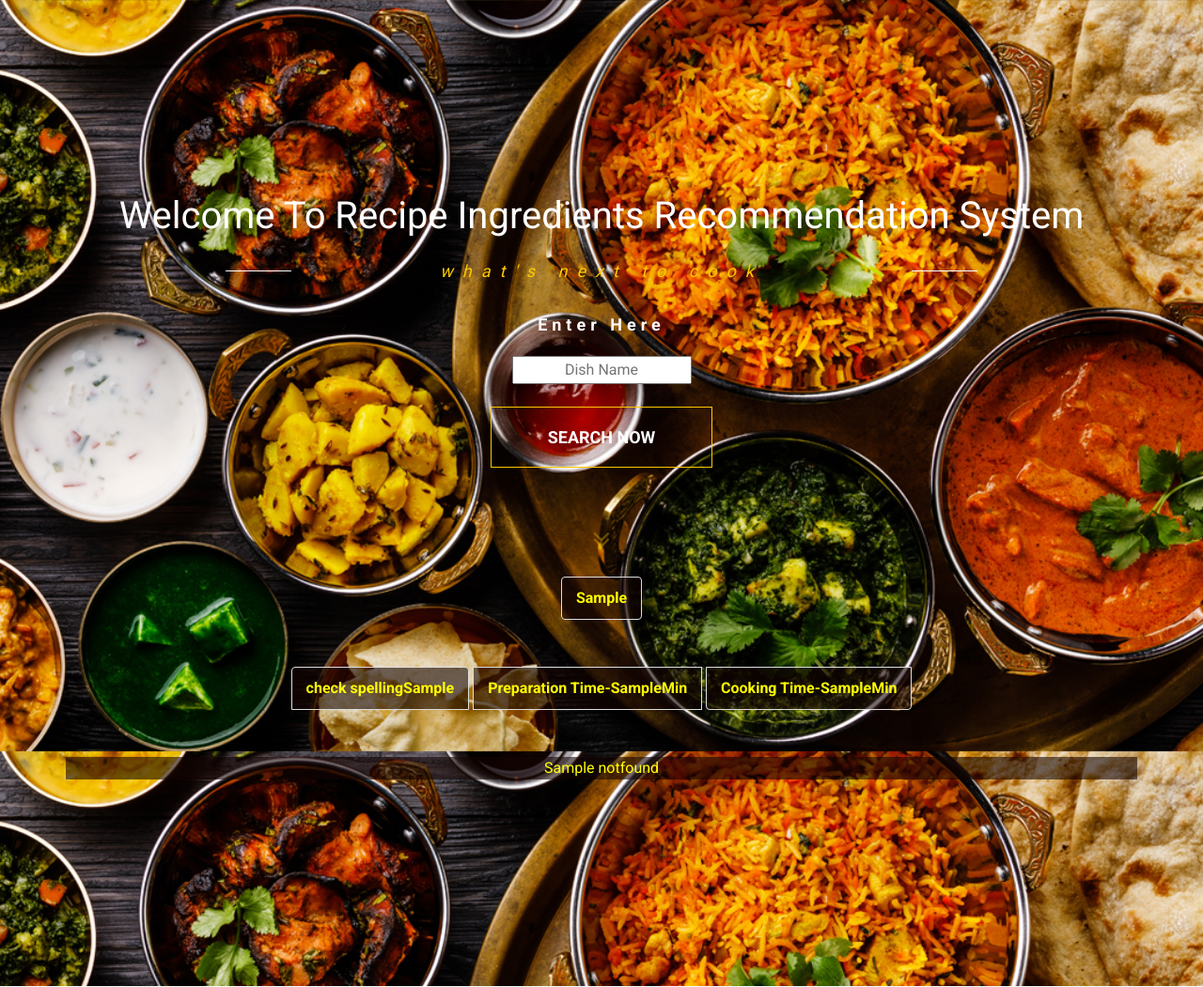
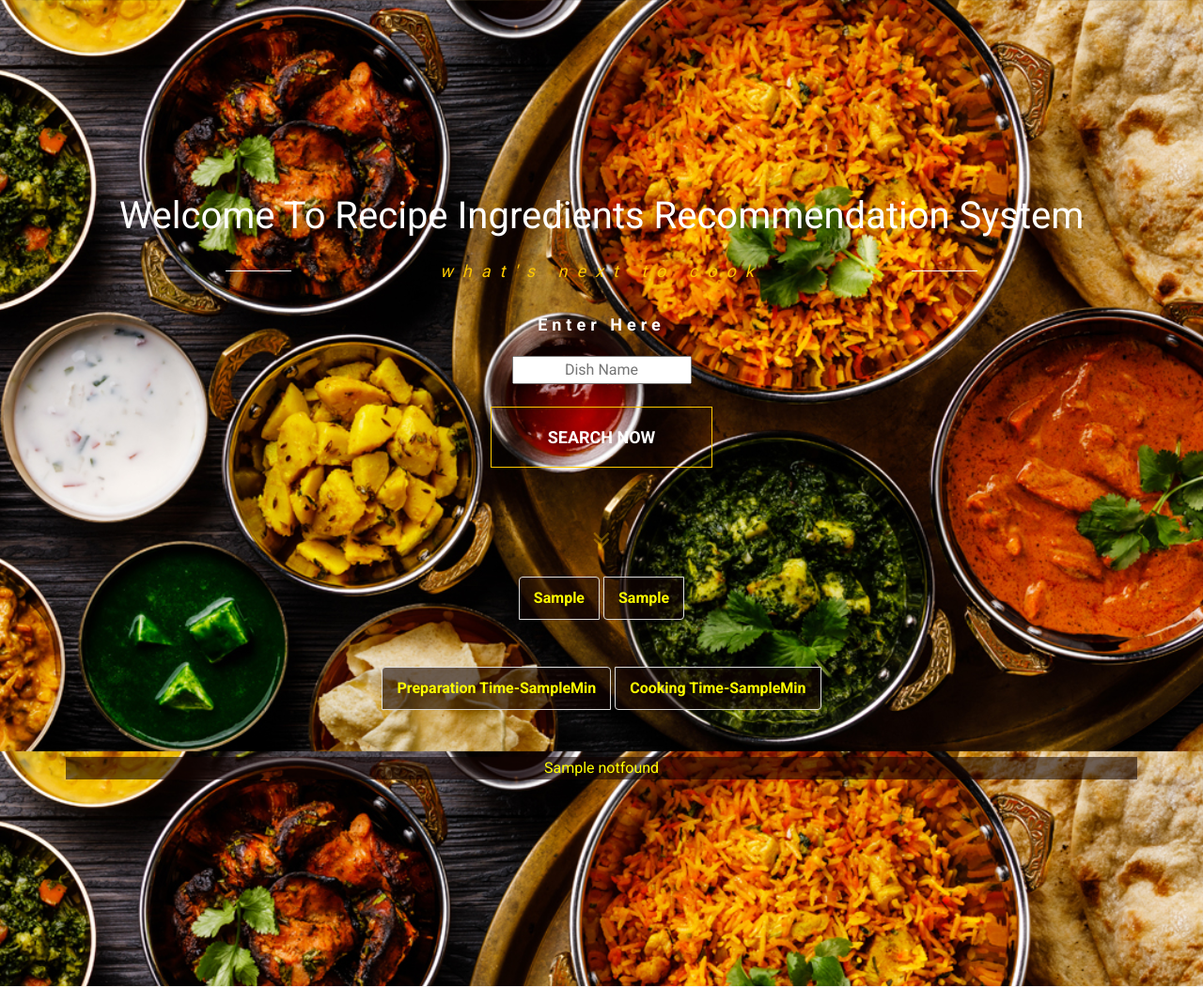
Before and after one commit to Raoul-Jadhav/Recipe-Ingredients-Prediction, a Flask app: template templates/index1.html in a window 1280 px wide. Shown: the top 1051 px of the page at 94% size. Run offline with Flask 2, Linux system fonts and the light colour scheme; the template is opened without the code that fills it: most values are stand-ins (such as "Sample title", 1, 10 or a date in 2020); parts of the project's set-up code (start-up, migrations or seed data) failed here and were passed over.

Commit message:
Update index1.html

```diff
--- a/templates/index1.html
+++ b/templates/index1.html
@@ -68,9 +68,10 @@
                               {% for m in r %}
                                <li class="list-group-item" style="color:yellow;background-color: #13050394"><strong>{{m|capitalize}}</strong></li>
                                 {% endfor %}
+				 <li class="list-group-item" style="color:yellow;background-color: #13050394"><strong>{{e|capitalize}}</strong></li>
                             </ul>
                             <ul class="list-group list-group-flush">
-			       <li class="list-group-item" style="color:yellow;background-color: #13050394"><strong>check spelling{{e|capitalize}}</strong></li>
+
                                <li class="list-group-item" style="color:yellow;background-color: #13050394"><strong>Preparation Time-{{pt|capitalize}}Min</strong></li>
                                <li class="list-group-item" style="color:yellow;background-color: #13050394"><strong>Cooking Time-{{ct|capitalize}}Min</strong></li>
 
```
